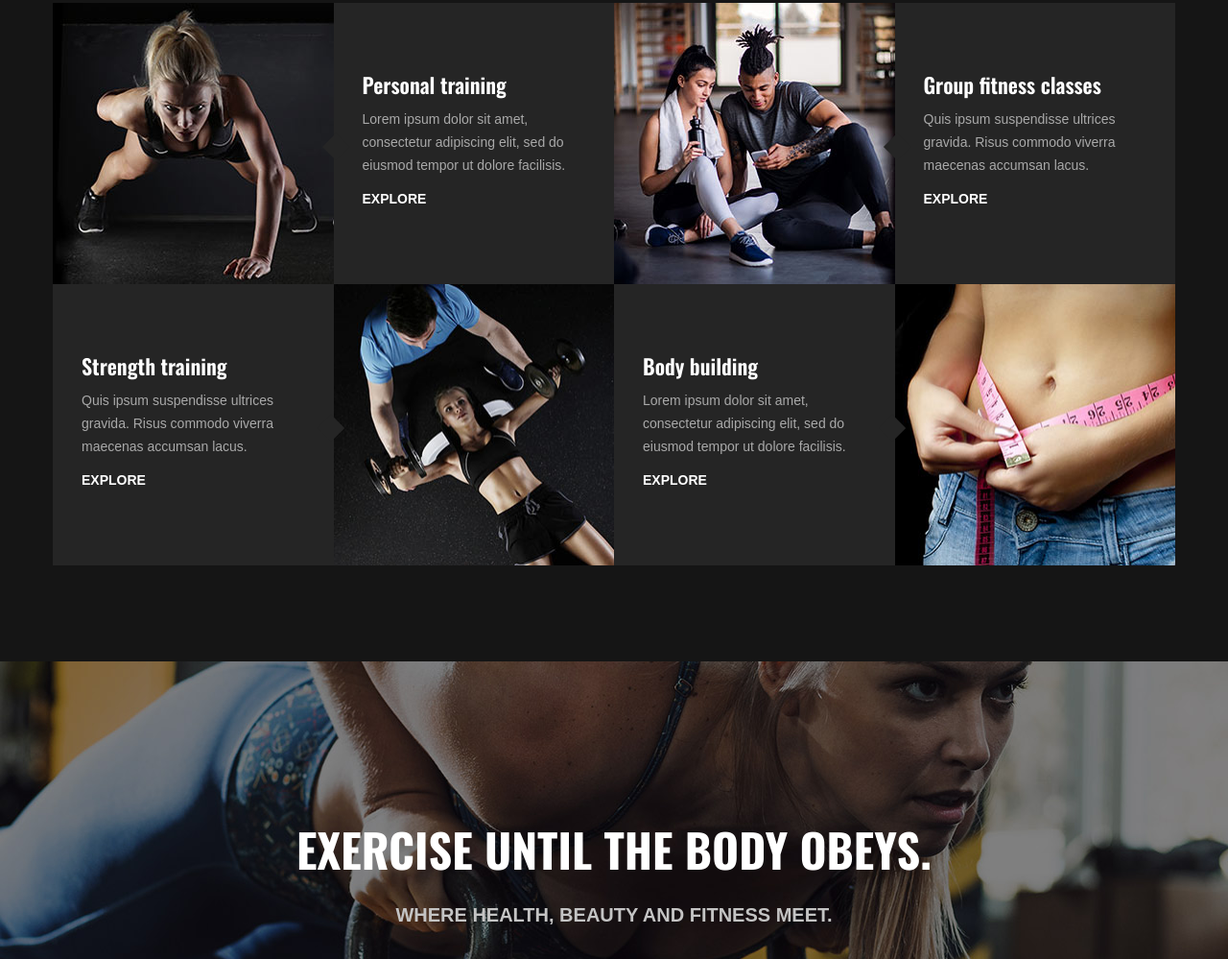
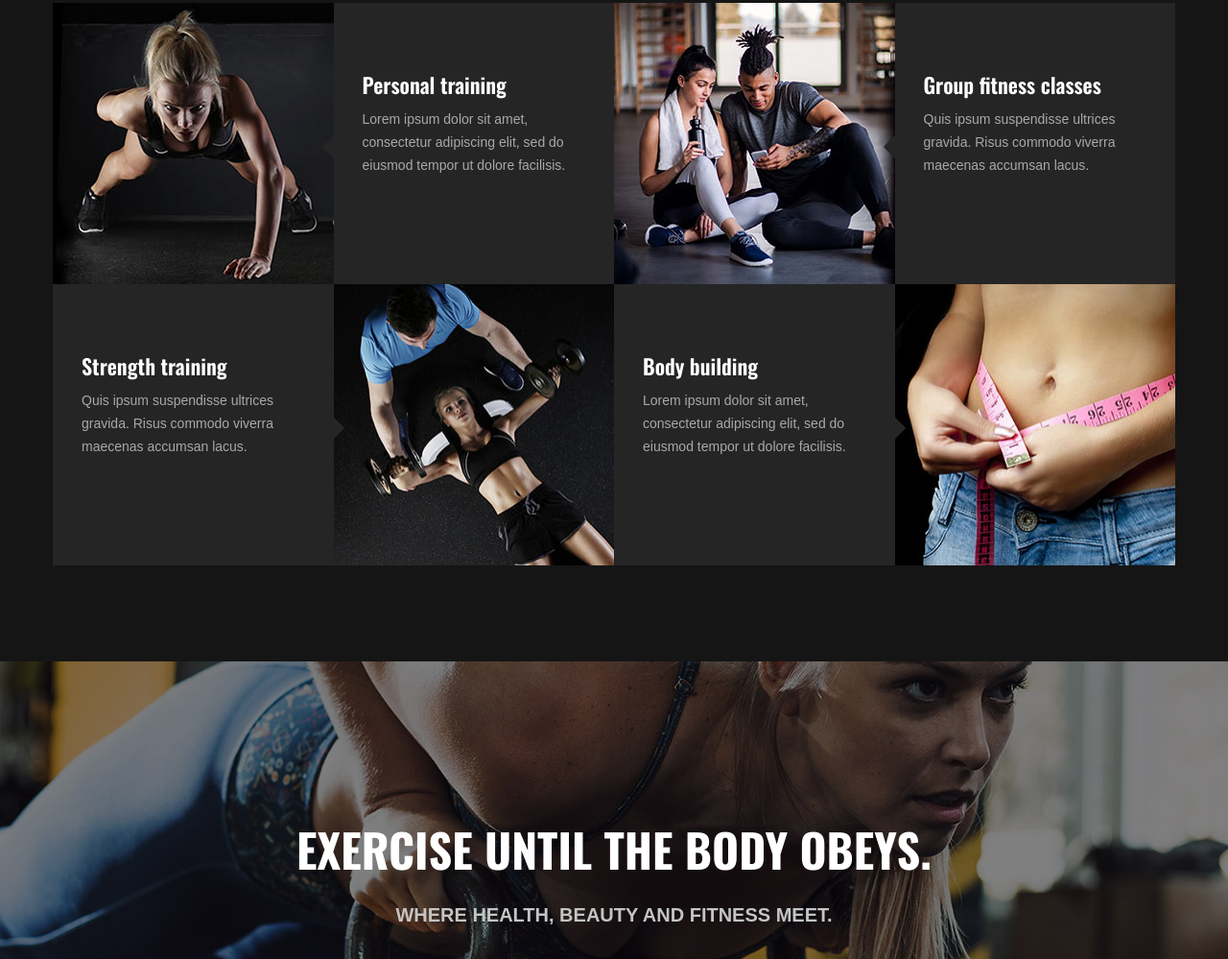
Before and after one commit to PunitKocher/royalgym.github.io, a plain HTML site: page services.html in a window 1280 px wide. Shown: the part 712-1711 px from the top of the page at 96% size. Drawn offline with nearby package versions, Linux system fonts and the light colour scheme; a web font is replaced by a local one.

Commit message:
changed map and hide button on services

```diff
--- a/services.html
+++ b/services.html
@@ -165,7 +165,7 @@
                         <h4>Personal training</h4>
                         <p>Lorem ipsum dolor sit amet, consectetur adipiscing elit, sed do eiusmod tempor ut dolore
                             facilisis.</p>
-                        <a href="#">Explore</a>
+
                     </div>
                 </div>
                 <div class="col-lg-3 order-lg-3 col-md-6 p-0">
@@ -177,7 +177,7 @@
                     <div class="ss-text">
                         <h4>Group fitness classes</h4>
                         <p>Quis ipsum suspendisse ultrices gravida. Risus commodo viverra maecenas accumsan lacus.</p>
-                        <a href="#">Explore</a>
+
                     </div>
                 </div>
                 <div class="col-lg-3 order-lg-8 col-md-6 p-0">
@@ -190,7 +190,7 @@
                         <h4>Body building</h4>
                         <p>Lorem ipsum dolor sit amet, consectetur adipiscing elit, sed do eiusmod tempor ut dolore
                             facilisis.</p>
-                        <a href="#">Explore</a>
+
                     </div>
                 </div>
                 <div class="col-lg-3 order-lg-6 col-md-6 p-0">
@@ -202,7 +202,7 @@
                     <div class="ss-text second-row">
                         <h4>Strength training</h4>
                         <p>Quis ipsum suspendisse ultrices gravida. Risus commodo viverra maecenas accumsan lacus.</p>
-                        <a href="#">Explore</a>
+
                     </div>
                 </div>
             </div>
```
Also changed, not shown: contact.html (+1 -1 lines).
